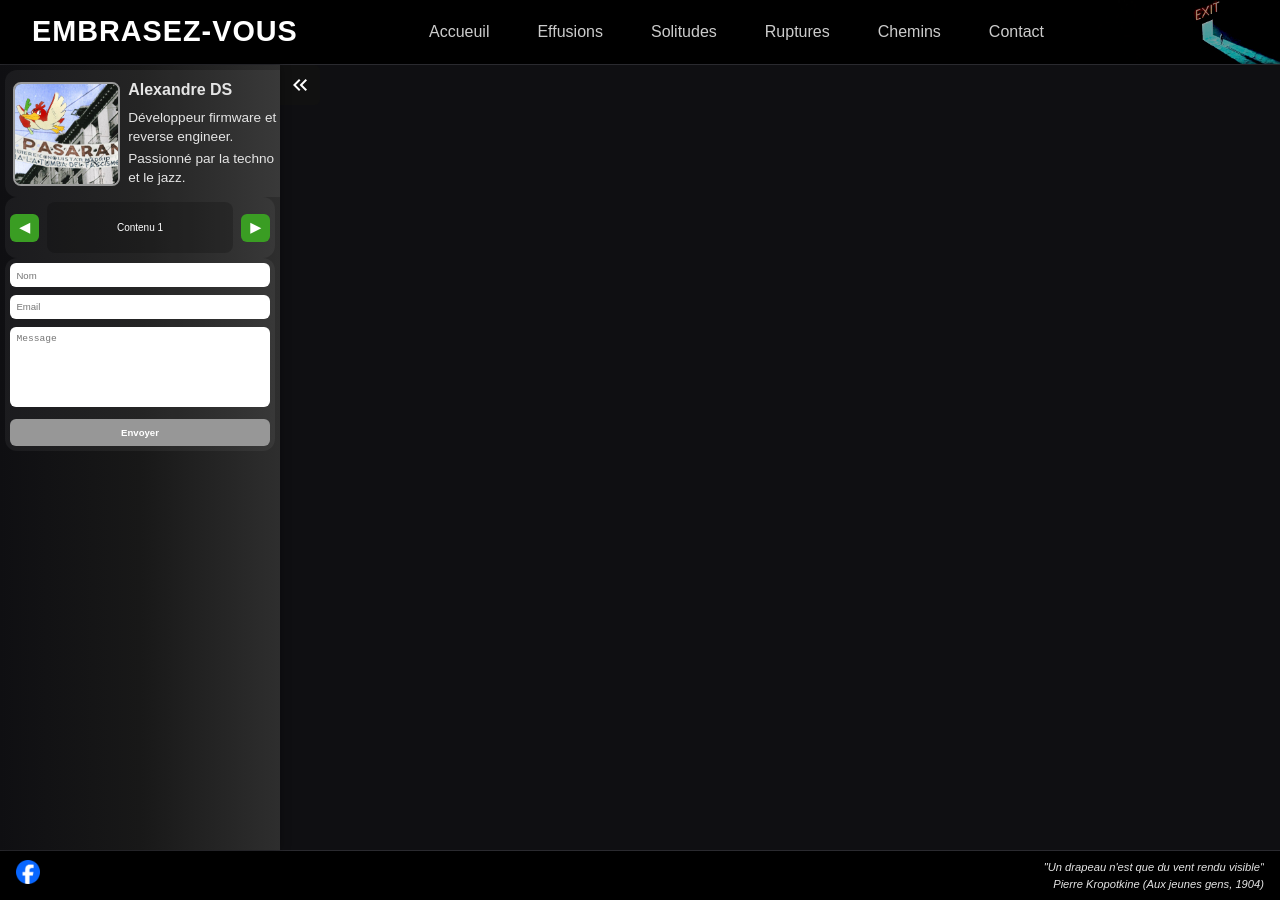
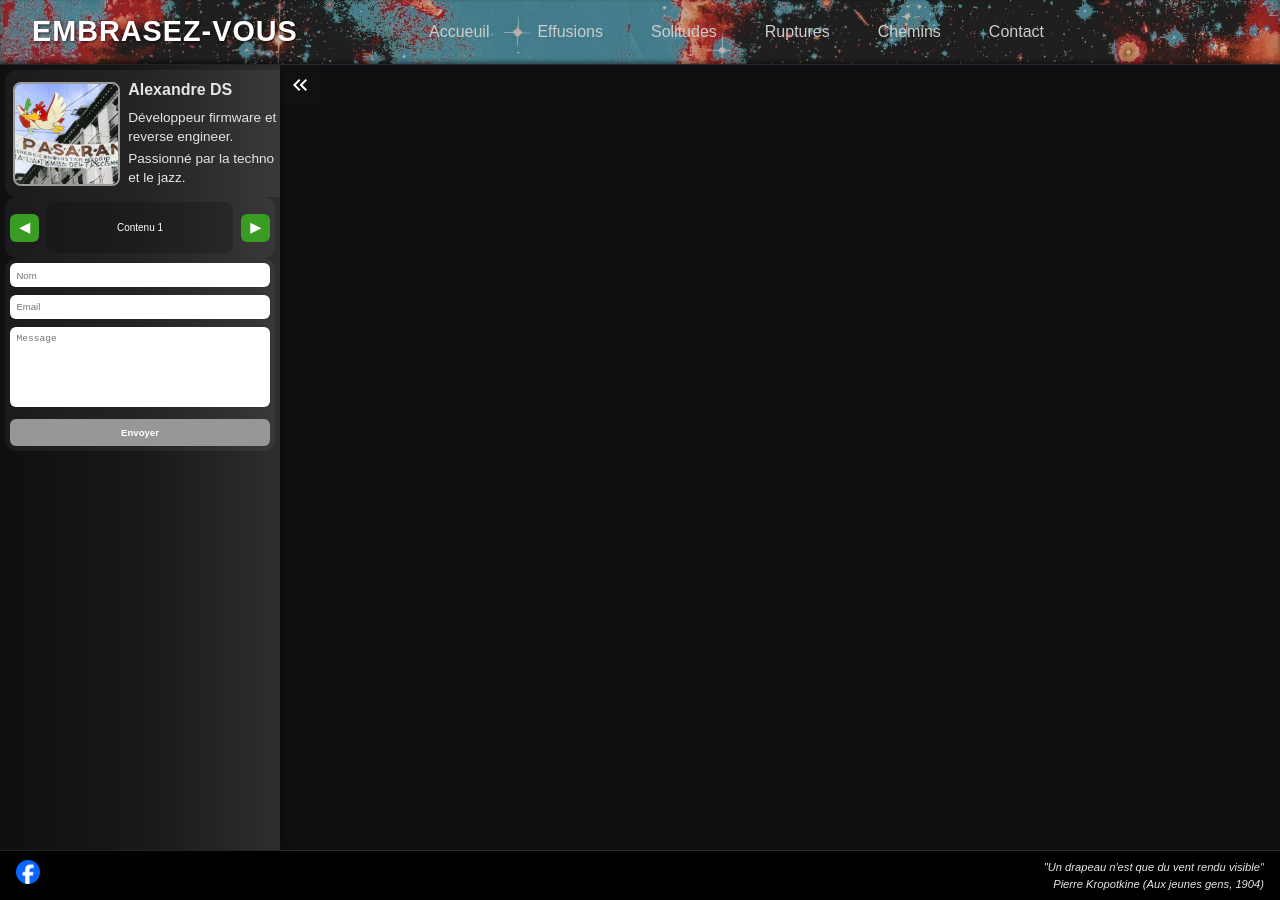
Before and after one commit to anarticho/anarticho.github.io, a Jekyll site: the page built from index.md, in a window 1280 px wide. Built offline with Jekyll 4.4.1, drawn with Linux system fonts in a browser that asks for light colours.

Commit message:
Modif banniere

```diff
--- a/assets/css/layout/header.css
+++ b/assets/css/layout/header.css
@@ -1,17 +1,18 @@
 .site-header {
-  background-color: #000;                     /* fond noir au cas où l'image ne charge pas */
-  background-image: url("/assets/img/header.png");
+  background-color: #000;
+  background-image: url("/assets/img/banner.webp");
   background-size: cover;
   background-position: center;
   background-repeat: no-repeat;
-  position: relative;
+
+  min-height: 5vw;
+
+  display: flex;
+  align-items: center;
+  padding: 0 2rem;
 
   border-bottom: 1px solid #2a2a2f;
-  min-height: 5vw;
-  display: flex;
-  align-items: center;
-  padding: 0 2rem;                            /* petit padding horizontal */
-  box-shadow: inset 0 -2px 5px rgba(0,0,0,0.5); /* effet subtil sur le bas du header */
+  box-shadow: inset 0 -2px 5px rgba(0,0,0,0.5);
 }
 
 .header-inner {
```
Also changed, not shown: assets/img/banner.webp (added), assets/img/header.png (deleted).
